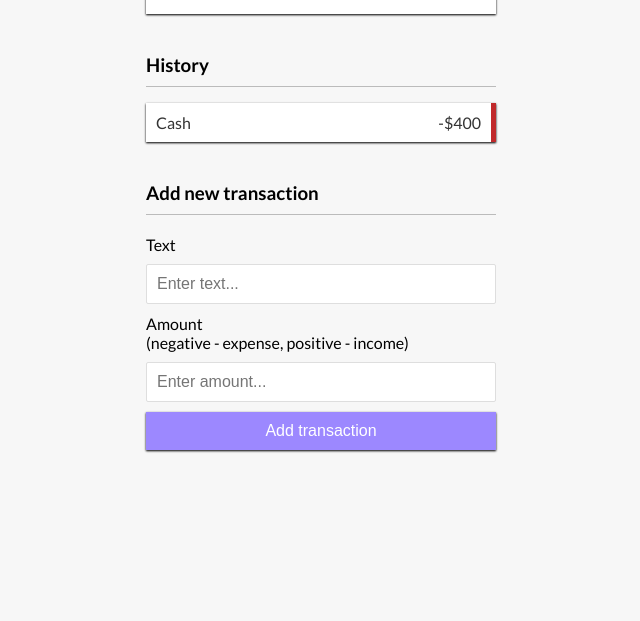
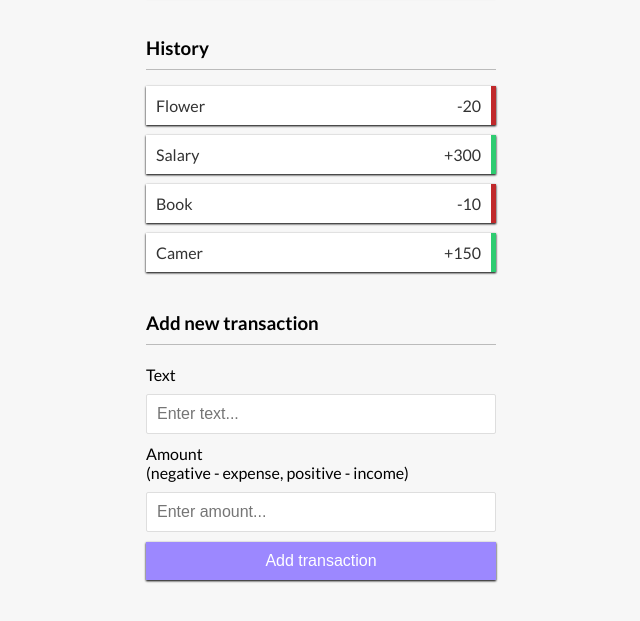
Before and after one commit to danutdotrar/expense-tracker-array-methods, a plain HTML site: page index.html in a window 1280 px wide. Shown: the part 273-894 px from the top of the page, without its empty margins (319-959 px from the left). Before the commit the page ends 800 px from the top, so only its background shows below. Drawn offline with Linux system fonts and the light colour scheme.

Commit message:
Add js functions

```diff
--- a/app.js
+++ b/app.js
@@ -0,0 +1,61 @@
+const balance = document.getElementById("balance");
+const money_plus = document.getElementById("money-plus");
+const money_minus = document.getElementById("money-minus");
+const form = document.getElementById("form");
+const list = document.getElementById("list");
+const amount = document.getElementById("amount");
+const text = document.getElementById("text");
+
+const dummyTransactions = [
+    { id: 1, text: "Flower", amount: -20 },
+    { id: 2, text: "Salary", amount: 300 },
+    { id: 3, text: "Book", amount: -10 },
+    { id: 4, text: "Camer", amount: 150 },
+];
+
+let transactions = dummyTransactions;
+
+// Add transactions to DOM list
+function addTransactionDOM(transaction) {
+    // Get the sign
+    const sign = transaction.amount < 0 ? "-" : "+";
+
+    const item = document.createElement("li");
+
+    // Add class based on value
+    item.classList.add(transaction.amount < 0 ? "minus" : "plus");
+
+    item.innerHTML = `
+    ${transaction.text} <span>${sign}${Math.abs(transaction.amount)}</span>
+    <button class="delete-btn">x</button>
+    `;
+
+    list.appendChild(item);
+}
+
+// Update the balance, income and expense
+function updateValues() {
+    // Create an array of amounts using map
+    const amounts = transactions.map((transaction) => transaction.amount);
+
+    // Add amounts using reduce
+    const total = amounts.reduce((acc, item) => acc + item, 0).toFixed(2);
+
+    // Get income using filter
+    const income = amounts
+        .filter((item) => item > 0)
+        .reduce((acc, item) => acc + item, 0)
+        .toFixed(2);
+
+    console.log(amounts, total, income);
+}
+
+// Init app
+function init() {
+    list.innerHTML = "";
+
+    transactions.forEach(addTransactionDOM);
+    updateValues();
+}
+
+init();
--- a/index.html
+++ b/index.html
@@ -28,9 +28,9 @@
 
             <h3>History</h3>
             <ul id="list" class="list">
-                <li class="minus">
+                <!-- <li class="minus">
                     Cash <span>-$400</span><button class="delete-btn">x</button>
-                </li>
+                </li> -->
             </ul>
 
             <h3>Add new transaction</h3>
```
